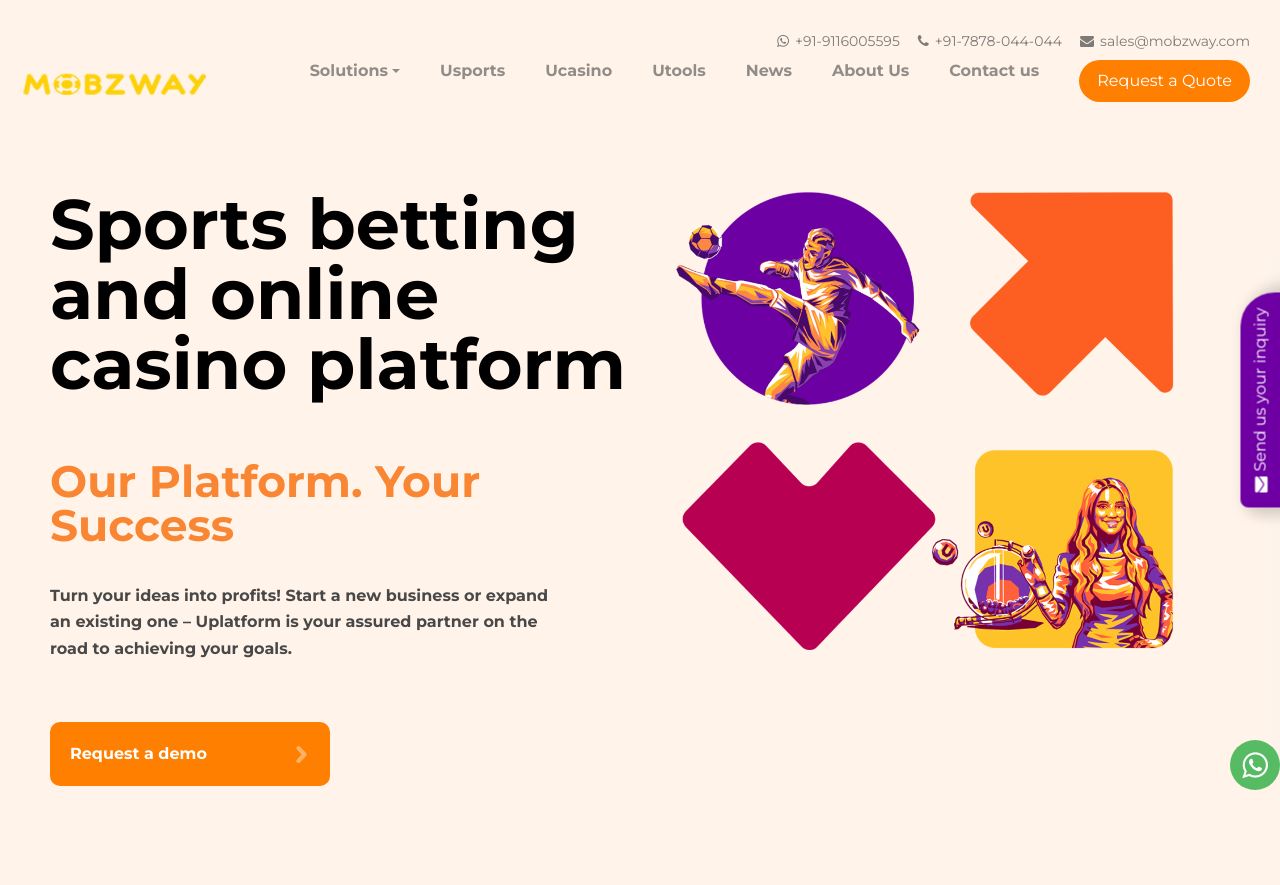
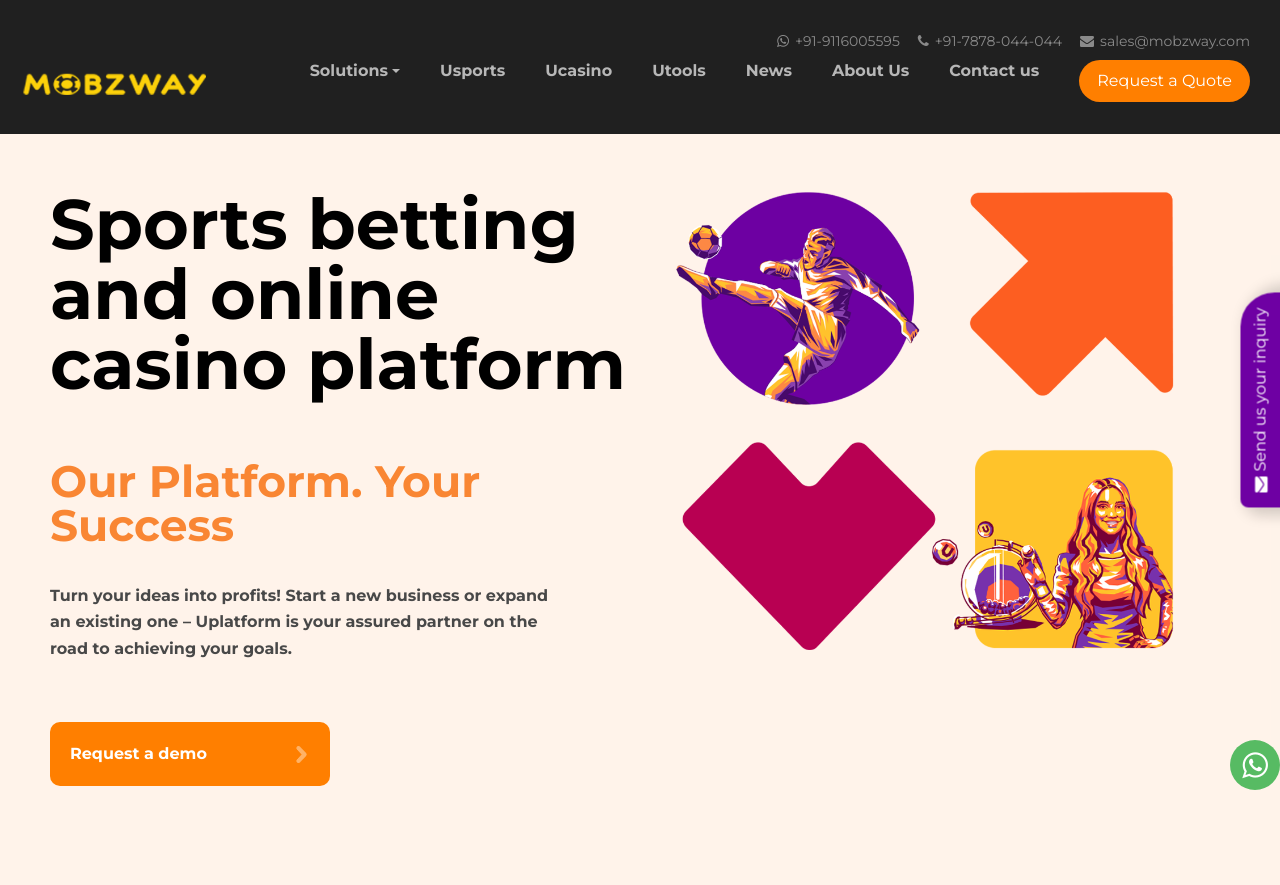
Before and after one commit to pareeklokesh/mobzwaycopy, a PHP site: page / in a window 1280 px wide. Shown: the top 885 px of the page. Run offline with PHP 8.4, Linux system fonts and the light colour scheme; some libraries are stand-ins or nearby versions.

Commit message:
Add files via upload

```diff
--- a/assets/css/style.css
+++ b/assets/css/style.css
@@ -7,7 +7,7 @@ body {
   max-width: 1500px;
   padding: 27px 20px;
   margin: 0 auto;
-  background-color: rgba(249,134,51,.1);
+  background-color: #202020;
 }
 .header_logo img {
   width: 190px;
@@ -22,8 +22,7 @@ font-size: 16px;
 padding: 3px 3px 28px;
 font-weight: 700;
 line-height: 16px;
-color: #484848;
-opacity: .6;
+color: #b7b7b7;
 display: flex;
 align-items: center;
 transition: box-shadow .2s ease-in-out;
@@ -637,9 +636,9 @@ display: none;
   position: fixed;
   top: 0;
   z-index: 99999;
-  background: #ffe8d7;
+  background: #000;
   padding: 15px 20px;
-  box-shadow: 0 0 4px 4px rgba(0,0,0,.25);
+  box-shadow: 0 0 10px #000;
 }
 .header.sticky .header_nav_menu li a {
   padding-bottom: 3px;
@@ -655,7 +654,7 @@ display: none;
   margin-bottom: 5px;
 }
 .header_top_contact li a {
-  color: #484848;
+  color: #b7b7b7;
 font-size: 14px;
 transition: .2s;
 text-decoration: none;
```
